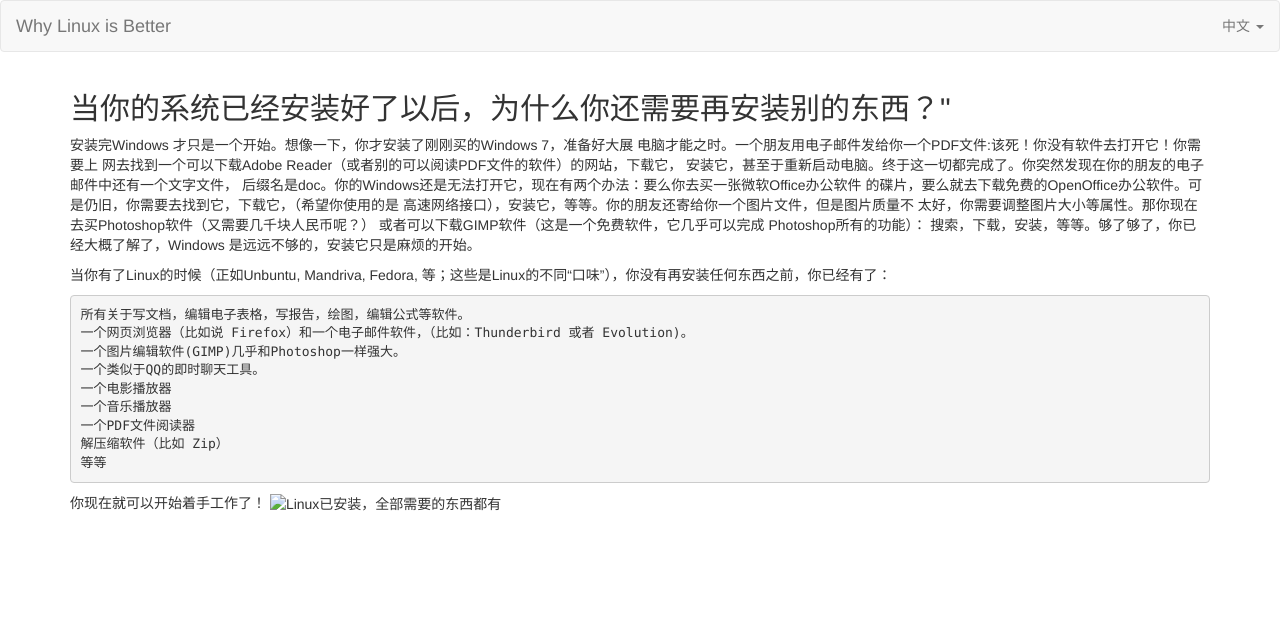
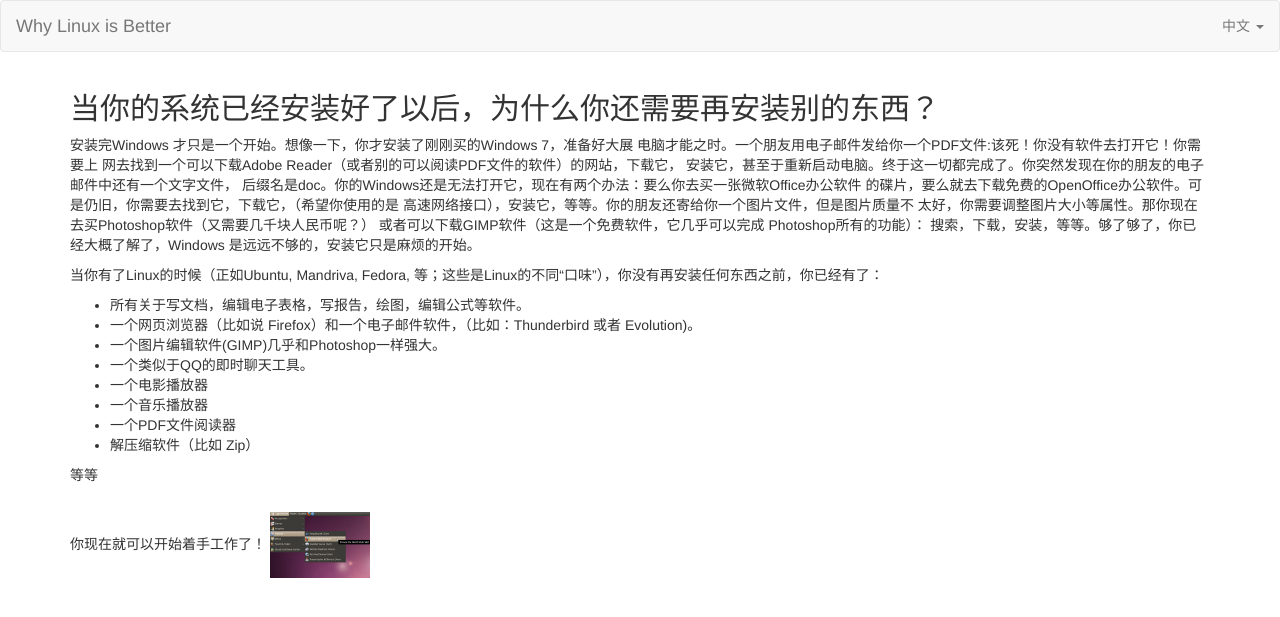
Before and after one commit to iamunknown2/whylinuxisbetter, a Jekyll site: the page built from _chinese/all_in_one.markdown, in a window 1280 px wide. Shown: the top 617 px of the page. Built offline with Jekyll 4.4.1, drawn with Linux system fonts in a browser that asks for light colours; nearby versions of some CDN libraries.

```diff
--- a/_chinese/all_in_one.markdown
+++ b/_chinese/all_in_one.markdown
@@ -1,23 +1,24 @@
 ---
 layout: post
-title:  当你的系统已经安装好了以后，为什么你还需要再安装别的东西？"
+title: "当你的系统已经安装好了以后，为什么你还需要再安装别的东西？"
 image: "all_in_one_thumb_smaller.png"
 category: "reason"
 rank: 7
 ---
 安装完Windows 才只是一个开始。想像一下，你才安装了刚刚买的Windows 7，准备好大展 电脑才能之时。一个朋友用电子邮件发给你一个PDF文件:该死！你没有软件去打开它！你需要上 网去找到一个可以下载Adobe Reader（或者别的可以阅读PDF文件的软件）的网站，下载它， 安装它，甚至于重新启动电脑。终于这一切都完成了。你突然发现在你的朋友的电子邮件中还有一个文字文件， 后缀名是doc。你的Windows还是无法打开它，现在有两个办法：要么你去买一张微软Office办公软件 的碟片，要么就去下载免费的OpenOffice办公软件。可是仍旧，你需要去找到它，下载它，（希望你使用的是 高速网络接口），安装它，等等。你的朋友还寄给你一个图片文件，但是图片质量不 太好，你需要调整图片大小等属性。那你现在去买Photoshop软件（又需要几千块人民币呢？） 或者可以下载GIMP软件（这是一个免费软件，它几乎可以完成 Photoshop所有的功能）： 搜索，下载，安装，等等。够了够了，你已经大概了解了，Windows 是远远不够的，安装它只是麻烦的开始。
 
-当你有了Linux的时候（正如Unbuntu, Mandriva, Fedora, 等；这些是Linux的不同“口味”），你没有再安装任何东西之前，你已经有了：
+当你有了Linux的时候（正如Ubuntu, Mandriva, Fedora, 等；这些是Linux的不同“口味”），你没有再安装任何东西之前，你已经有了：
 
-    所有关于写文档，编辑电子表格，写报告，绘图，编辑公式等软件。
-    一个网页浏览器（比如说 Firefox）和一个电子邮件软件，（比如：Thunderbird 或者 Evolution)。
-    一个图片编辑软件(GIMP)几乎和Photoshop一样强大。
-    一个类似于QQ的即时聊天工具。
-    一个电影播放器
-    一个音乐播放器
-    一个PDF文件阅读器
-    解压缩软件（比如 Zip）
-    等等
+- 所有关于写文档，编辑电子表格，写报告，绘图，编辑公式等软件。
+- 一个网页浏览器（比如说 Firefox）和一个电子邮件软件，（比如：Thunderbird 或者 Evolution)。
+- 一个图片编辑软件(GIMP)几乎和Photoshop一样强大。
+- 一个类似于QQ的即时聊天工具。
+- 一个电影播放器
+- 一个音乐播放器
+- 一个PDF文件阅读器
+- 解压缩软件（比如 Zip）
+
+等等
 
 你现在就可以开始着手工作了！
-![Linux已安装，全部需要的东西都有]({{ site.baseurl }}images/all_in_one_thumb_smaller.png)
+![Linux已安装，全部需要的东西都有]({{ site.baseurl }}/images/all_in_one_thumb_smaller.png)
--- a/_includes/header.html
+++ b/_includes/header.html
@@ -1,11 +1,3 @@
-<nav class="navbar navbar-default">
-    <div class="container-fluid">
-        <div class="navbar-header">
-            <a class="navbar-brand" href="{{ site.baseurl }}">Why Linux is Better</a>
-        </div>
-        <ul class="nav navbar-nav navbar-right">
-            <li class="dropdown">
-                <a class="dropdown-toggle" data-toggle="dropdown" href="#">
 {% if page.layout != "post" %}
     {% assign reversed_url_array = page.url | split:"/" | reverse %}
     {% if reversed_url_array[0] == "" %}
@@ -19,6 +11,14 @@
 {% if page.layout == "post" %}
     {% assign collection_of_dropdown = site.collections | where:"label",page.collection %}
 {% endif %}
+<nav class="navbar navbar-default">
+    <div class="container-fluid">
+        <div class="navbar-header">
+            <a class="navbar-brand" href="{{ site.baseurl }}/{{ collection_of_dropdown[0].abbr }}/">Why Linux is Better</a>
+        </div>
+        <ul class="nav navbar-nav navbar-right">
+            <li class="dropdown">
+                <a class="dropdown-toggle" data-toggle="dropdown" href="#">
                     {{ collection_of_dropdown[0].dropdown_name }}
                     <span class="caret"></span>
                 </a>
```
Also changed, not shown: _layouts/home.html (renamed from _layouts/home_cn.html, +4 -3 lines), _layouts/home_en.html (deleted, +0 -68 lines), homepages/chinese.md (+2 -1 lines), homepages/english.md (+2 -1 lines). Lines whose indentation alone changed are shown as unchanged.
